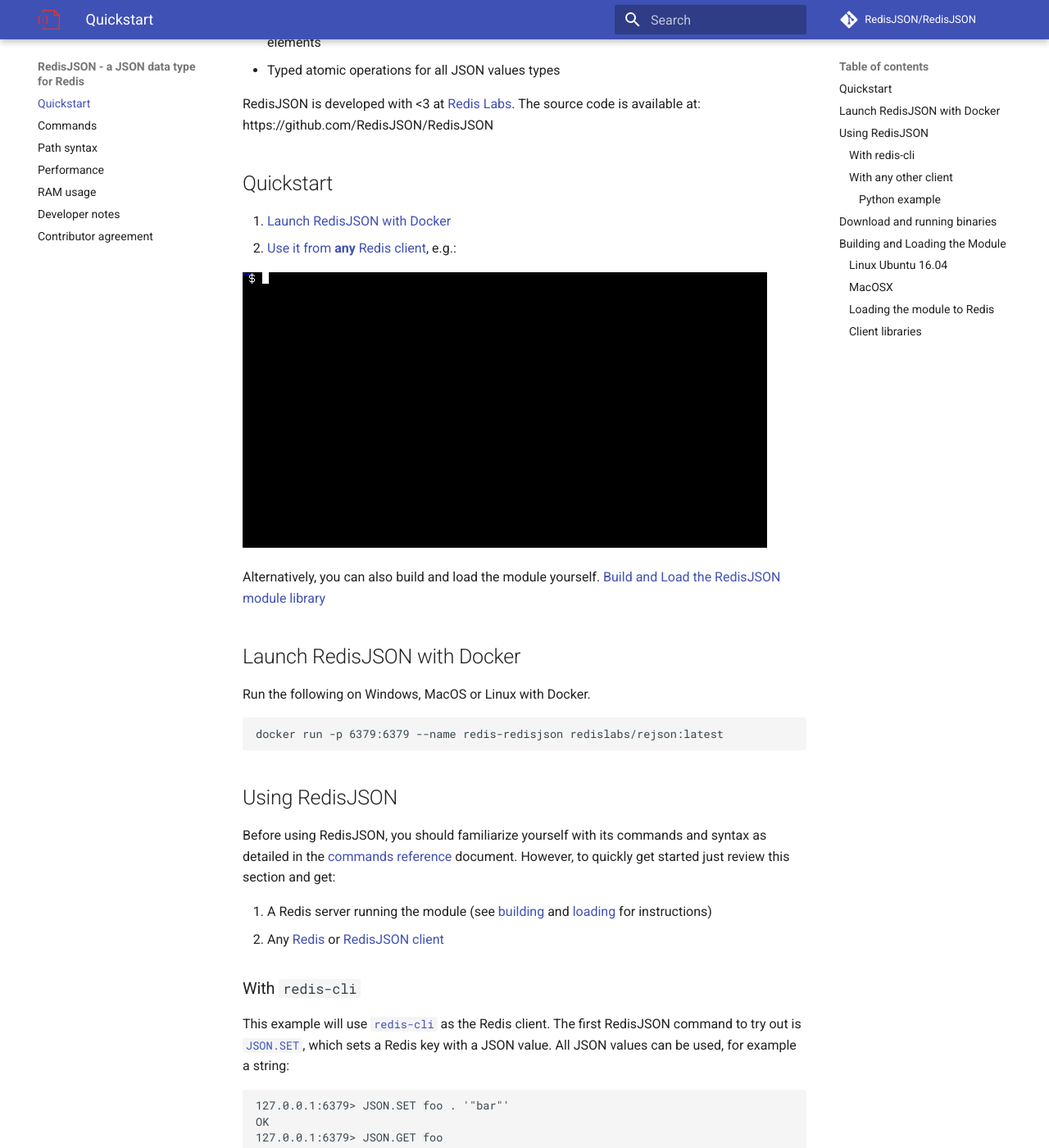
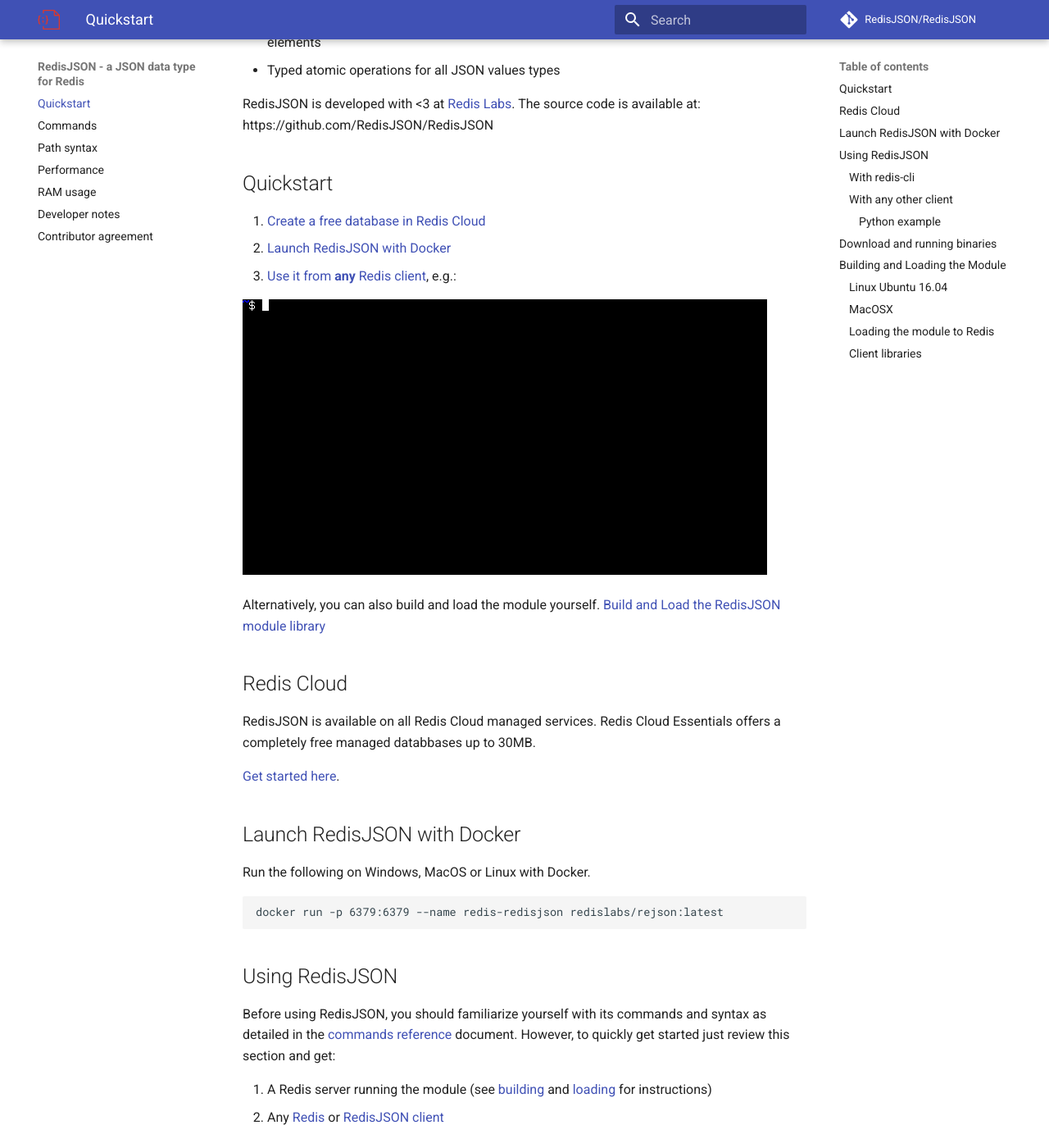
Before and after one commit to RedisJSON/RedisJSON, an MkDocs documentation site: the page built from docs/index.md, in a window 1280 px wide and 1400 px high, scrolled down 631 px. Shown: the whole window at 82% size. Built offline with MkDocs 1.6.1 and Material for MkDocs 9.7.7, drawn with Linux system fonts in a browser that asks for light colours; comment, search, counter and statistics services are not loaded.

Commit message:
adding redis cloud to docs (#210)
please hold back merging

```diff
--- a/docs/index.md
+++ b/docs/index.md
@@ -19,6 +19,7 @@
 
 ## Quickstart
 
+1.  [Create a free database in Redis Cloud](#redis-cloud)
 1.  [Launch RedisJSON with Docker](#launch-redisjson-with-docker)
 1.  [Use it from **any** Redis client](#using-redisjson), e.g.:
 
@@ -26,6 +27,11 @@
 
 Alternatively, you can also build and load the module yourself. [Build and Load the RedisJSON module library](#building-and-loading-the-module)
 
+## Redis Cloud
+
+RedisJSON is available on all Redis Cloud managed services.  Redis Cloud Essentials offers a completely free managed databbases up to 30MB.
+
+[Get started here](https://redislabs.com/redis-enterprise-cloud/).
 
 ## Launch RedisJSON with Docker
 
```
